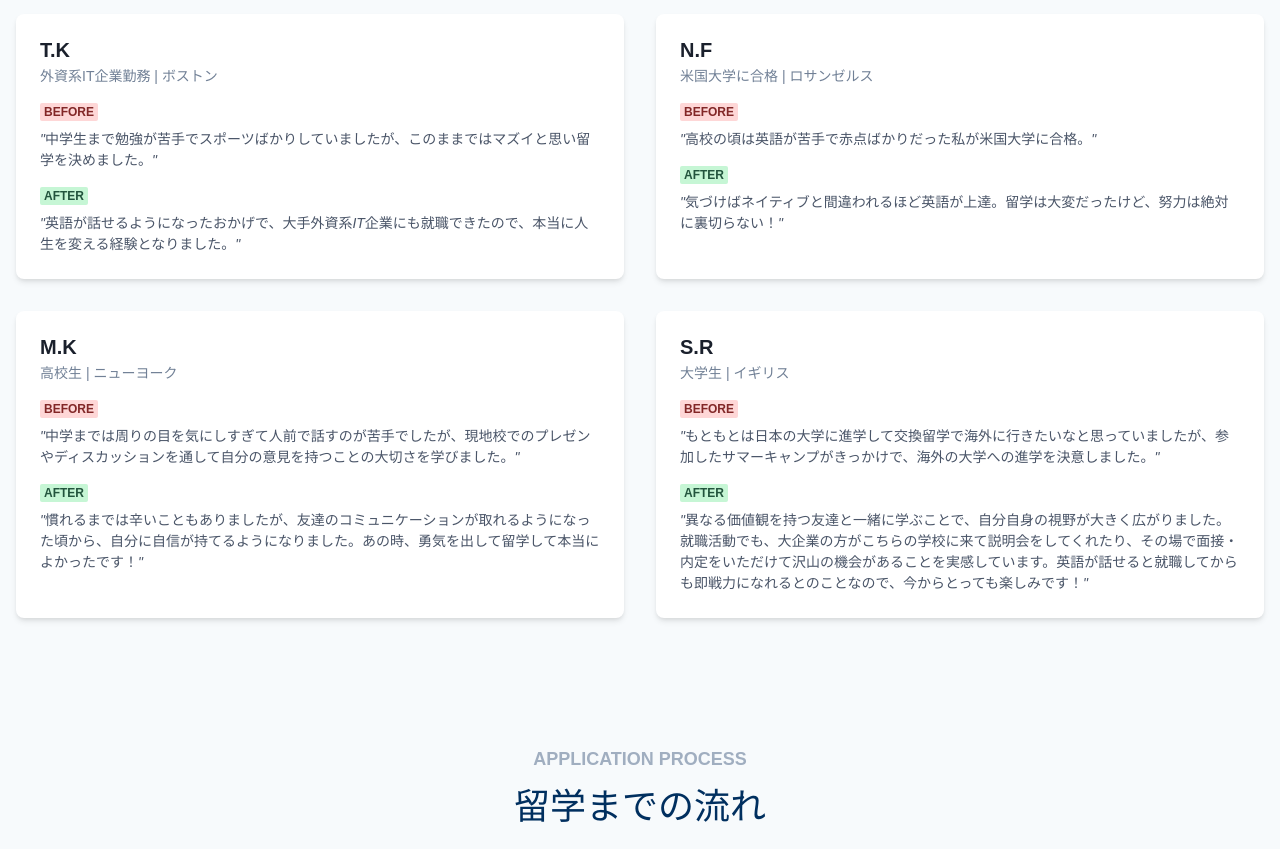
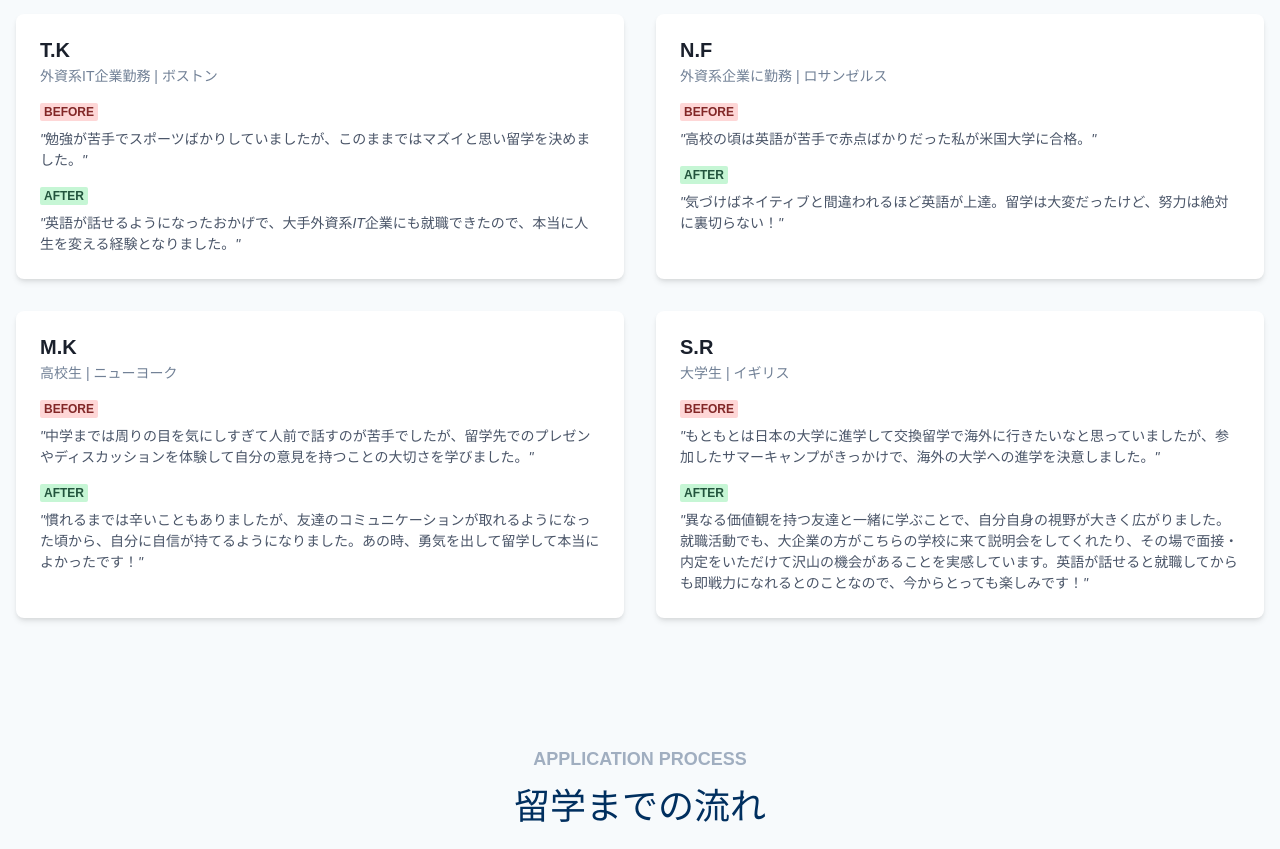
Before and after one commit to ideal-tomy/ryusapo_site, a React (Vite) app: page /student in a window 1280 px wide. Shown: the part 2680-3529 px from the top of the page. Built offline with nearby package versions, Linux system fonts and the light colour scheme.

Commit message:
紹介文修正03

```diff
--- a/src/components/Student/StudentVoices.tsx
+++ b/src/components/Student/StudentVoices.tsx
@@ -54,12 +54,12 @@ const studentVoices: StudentVoiceProps[] = [
     name: 'T.K',
     age: '外資系IT企業勤務',
     location: 'ボストン',
-    beforeText: '中学生まで勉強が苦手でスポーツばかりしていましたが、このままではマズイと思い留学を決めました。',
+    beforeText: '勉強が苦手でスポーツばかりしていましたが、このままではマズイと思い留学を決めました。',
     afterText: '英語が話せるようになったおかげで、大手外資系IT企業にも就職できたので、本当に人生を変える経験となりました。',
   },
   {
     name: 'N.F',
-    age: '米国大学に合格',
+    age: '外資系企業に勤務',
     location: 'ロサンゼルス',
     beforeText: '高校の頃は英語が苦手で赤点ばかりだった私が米国大学に合格。',
     afterText: '気づけばネイティブと間違われるほど英語が上達。留学は大変だったけど、努力は絶対に裏切らない！',
@@ -68,7 +68,7 @@ const studentVoices: StudentVoiceProps[] = [
     name: 'M.K',
     age: '高校生',
     location: 'ニューヨーク',
-    beforeText: '中学までは周りの目を気にしすぎて人前で話すのが苦手でしたが、現地校でのプレゼンやディスカッションを通して自分の意見を持つことの大切さを学びました。',
+    beforeText: '中学までは周りの目を気にしすぎて人前で話すのが苦手でしたが、留学先でのプレゼンやディスカッションを体験して自分の意見を持つことの大切さを学びました。',
     afterText: '慣れるまでは辛いこともありましたが、友達のコミュニケーションが取れるようになった頃から、自分に自信が持てるようになりました。あの時、勇気を出して留学して本当によかったです！',
   },
   {
```
